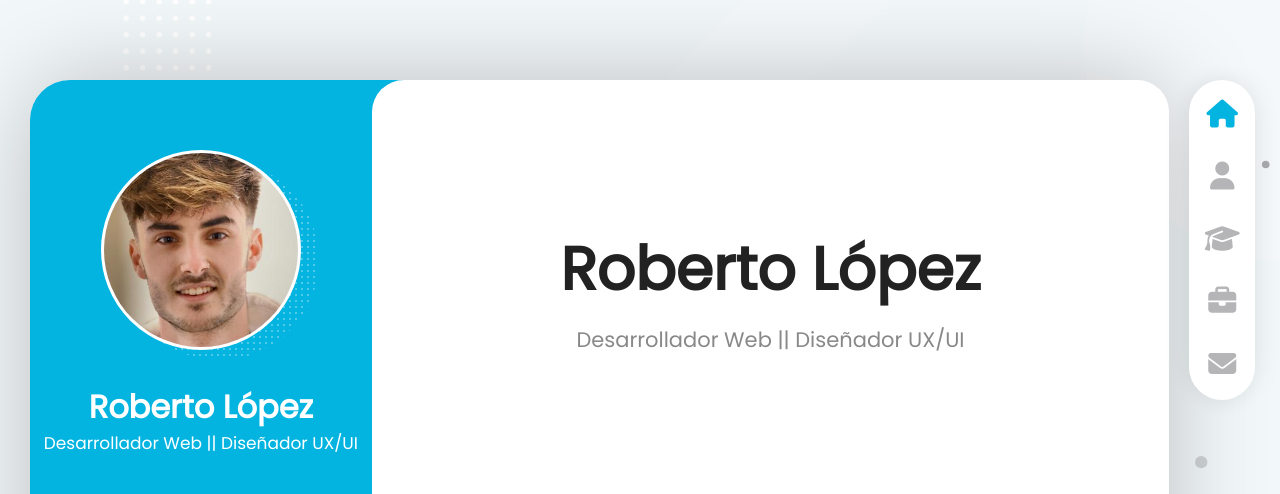
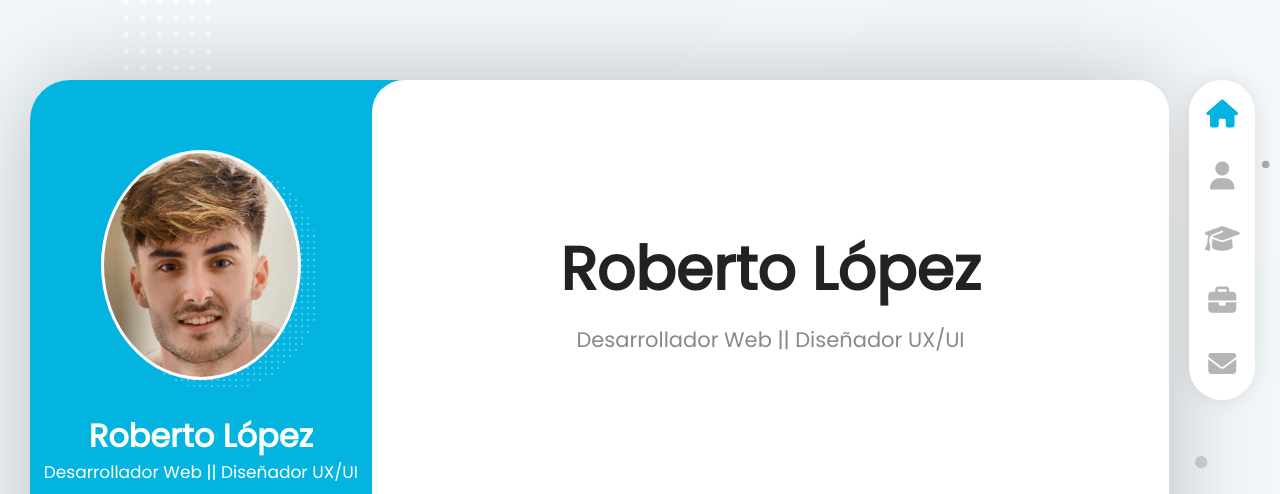
Before and after one commit to Robeerr/Portafolio, a plain HTML site: page index.html in a window 1280 px wide. Shown: the top 494 px of the page. Drawn offline with nearby package versions, Linux system fonts and the light colour scheme; some packages are replaced by stand-ins of ours; a script that the page names is missing.

Commit message:
Nueva foto usuario

```diff
--- a/assets/css/styles.css
+++ b/assets/css/styles.css
@@ -106,9 +106,11 @@ body {
 
 .user-info__image {
   width: 100%;
+  height: auto;
   background-color: var(--color-primary);
   border: 3px solid var(--color-primary);
-  border-radius: 20rem;
+  border-radius: 50%;
+  object-fit: cover;
 }
 
 .user-info__container-image::after {
--- a/index.html
+++ b/index.html
@@ -33,7 +33,7 @@
                 <!--Informacion general usuario-->
                 <div class="user-info__general">
                     <div class="user-info__container-image">
-                        <img src="assets/img/Foto_Roberto_Lopez_360x360_Final.JPG" class="user-info__image"
+                        <img src="assets/img/Foto_Rober.jpg" class="user-info__image"
                             alt="Foto de perfil Roberto López">
                     </div>
                     <h2 class="user-info__name">Roberto López</h2>
```
Also changed, not shown: contacto.html (+1 -1 lines), curriculum.html (+1 -1 lines), portafolio.html (+1 -1 lines), sobre-mi.html (+1 -1 lines), assets/img/Foto_Rober.jpg (added).
